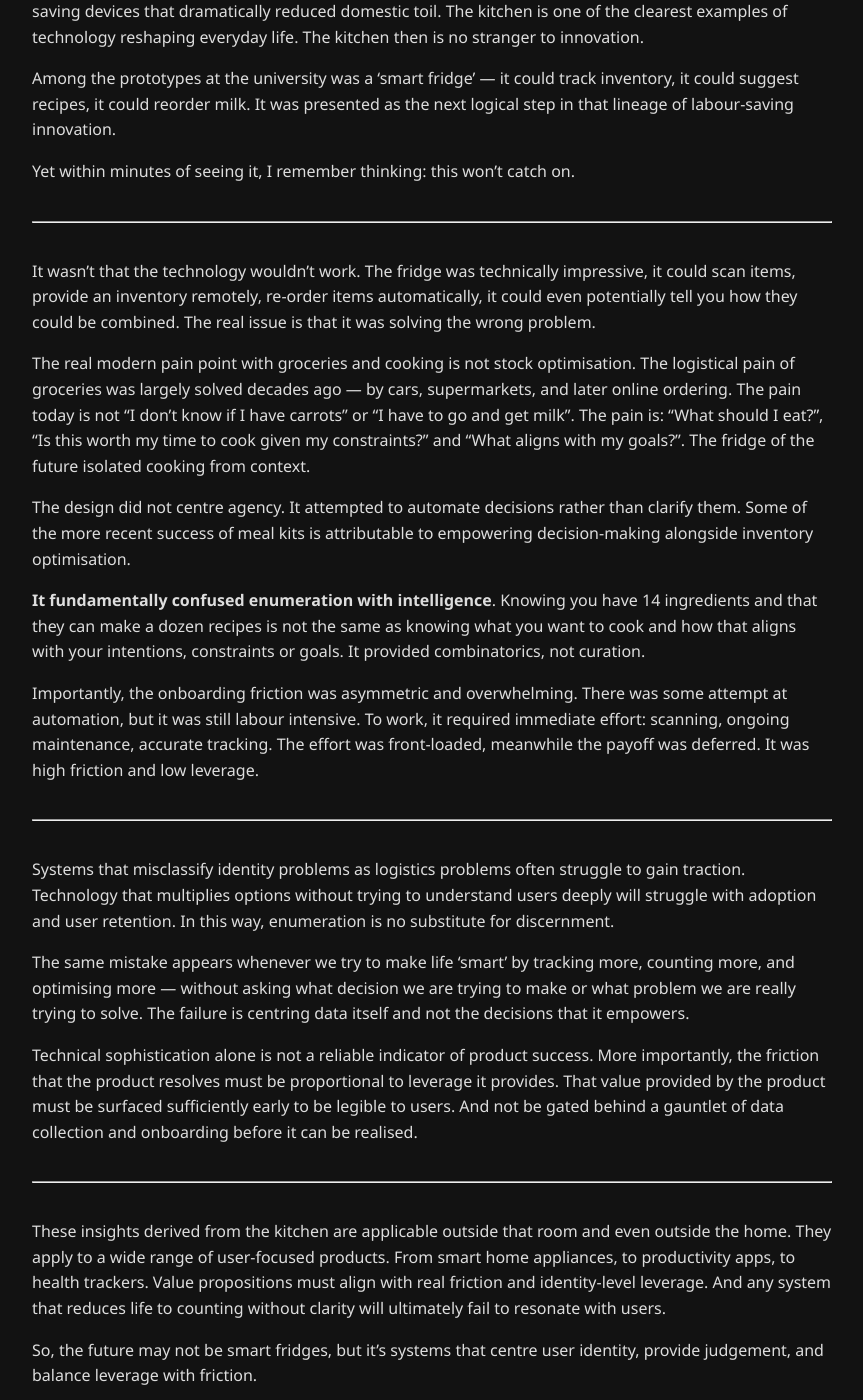
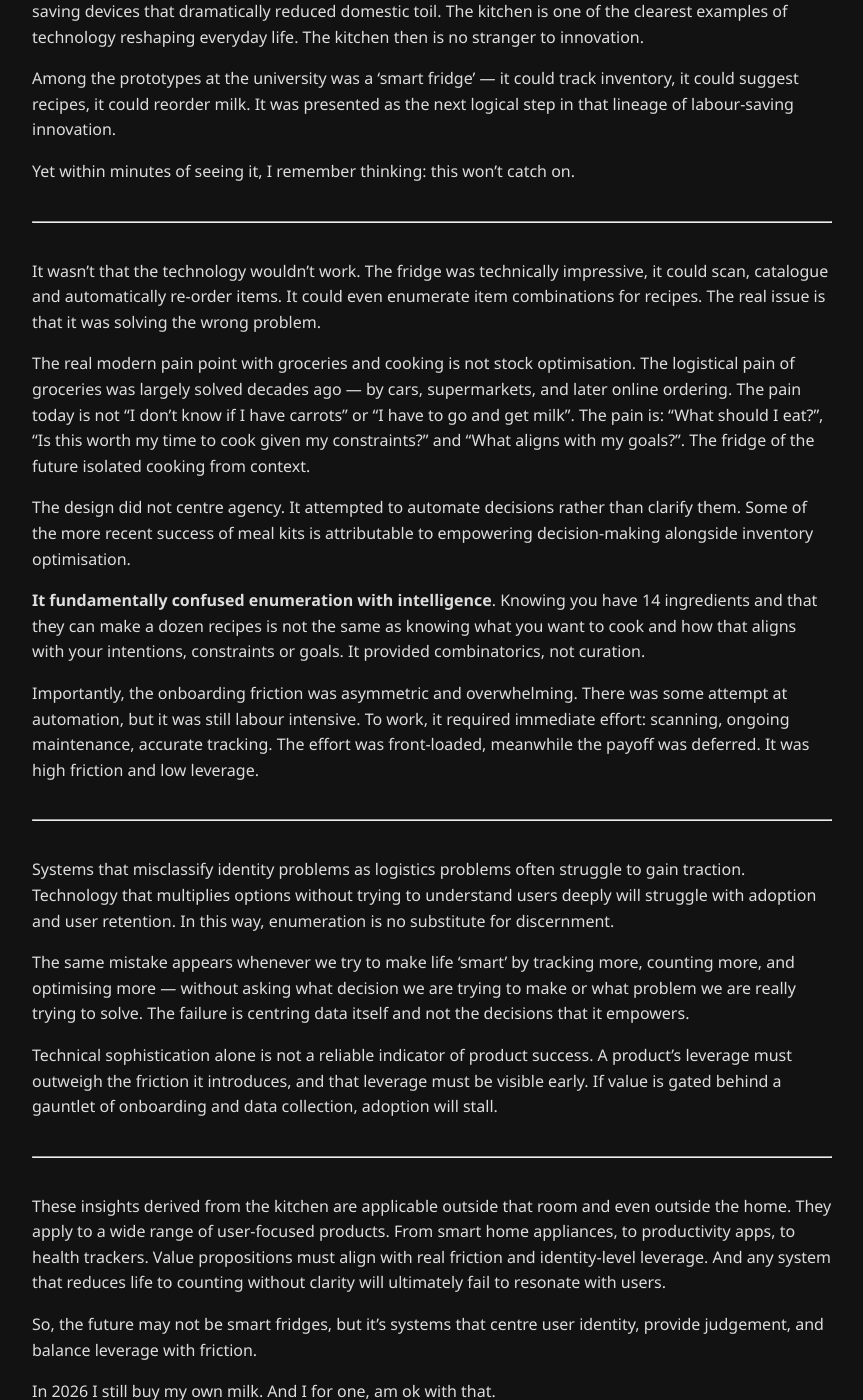
Before and after one commit to aultimus/foobarcat-homepage, a Jekyll site: the page built from _posts/2026-02-12-fridge-futurism.md, in a window 1280 px wide and 1400 px high, scrolled down 488 px. Shown: the whole window, without its empty margins (208-1071 px from the left). Built offline with Jekyll 4.4.1, drawn with Linux system fonts in a browser that asks for light colours.

Commit message:
fridge essay: tighten

```diff
--- a/_posts/2026-02-12-fridge-futurism.md
+++ b/_posts/2026-02-12-fridge-futurism.md
@@ -14,7 +14,7 @@
 
 ---
 
-It wasn’t that the technology wouldn’t work. The fridge was technically impressive, it could scan items, provide an inventory remotely, re-order items automatically, it could even potentially tell you how they could be combined. The real issue is that it was solving the wrong problem.
+It wasn’t that the technology wouldn’t work. The fridge was technically impressive, it could scan, catalogue and automatically re-order items. It could even enumerate item combinations for recipes. The real issue is that it was solving the wrong problem.
 
 The real modern pain point with groceries and cooking is not stock optimisation. The logistical pain of groceries was largely solved decades ago — by cars, supermarkets, and later online ordering. The pain today is not "I don't know if I have carrots" or "I have to go and get milk". The pain is: "What should I eat?", "Is this worth my time to cook given my constraints?" and "What aligns with my goals?". The fridge of the future isolated cooking from context.
 
@@ -30,7 +30,7 @@
 
 The same mistake appears whenever we try to make life 'smart' by tracking more, counting more, and optimising more — without asking what decision we are trying to make or what problem we are really trying to solve. The failure is centring data itself and not the decisions that it empowers.
 
-Technical sophistication alone is not a reliable indicator of product success. More importantly, the friction that the product resolves must be proportional to leverage it provides. That value provided by the product must be surfaced sufficiently early to be legible to users. And not be gated behind a gauntlet of data collection and onboarding before it can be realised.
+Technical sophistication alone is not a reliable indicator of product success. A product’s leverage must outweigh the friction it introduces, and that leverage must be visible early. If value is gated behind a gauntlet of onboarding and data collection, adoption will stall.
 
 ---
 
```
